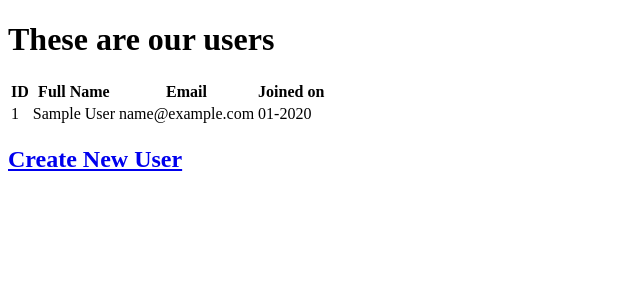
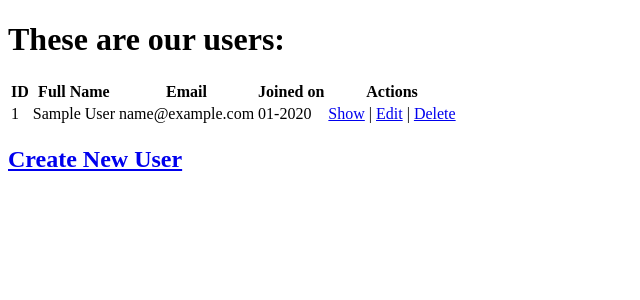
Before and after one commit to swynnejr/user_crud, a Flask app: template templates/index.html in a window 1280 px wide. Shown: the top 300 px of the page, without its empty margins (0-640 px from the left). Run offline with Flask 2, Linux system fonts and the light colour scheme; the template is opened without the code that fills it: most values are stand-ins (such as "Sample title", 1, 10 or a date in 2020).

Commit message:
User Page Wireframe Done

```diff
--- a/templates/index.html
+++ b/templates/index.html
@@ -8,7 +8,7 @@
     <title>Users</title>
 </head>
 <body>
-    <h1>These are our users</h1>
+    <h1>These are our users:</h1>
         <table>
             <thead>
                 <tr>
@@ -16,6 +16,7 @@
                     <th>Full Name</th>
                     <th>Email</th>
                     <th>Joined on</th>
+                    <th>Actions</th>
                 </tr>
             </thead>
             {% for user in users %}
@@ -24,6 +25,7 @@
                 <td>{{user.first_name}}  {{user.last_name}}</td>
                 <td>{{user.email}}</td>
                 <td>{{user.created_at.strftime('%m-%Y')}}</td>
+                <td><a href="/show/<int:user.id>">Show</a> | <a href="/edit/<int:user.id">Edit</a> | <a href="/delete/<int:user.id">Delete  </a></td>
             </tr>
             {% endfor %}
         </table>
```
